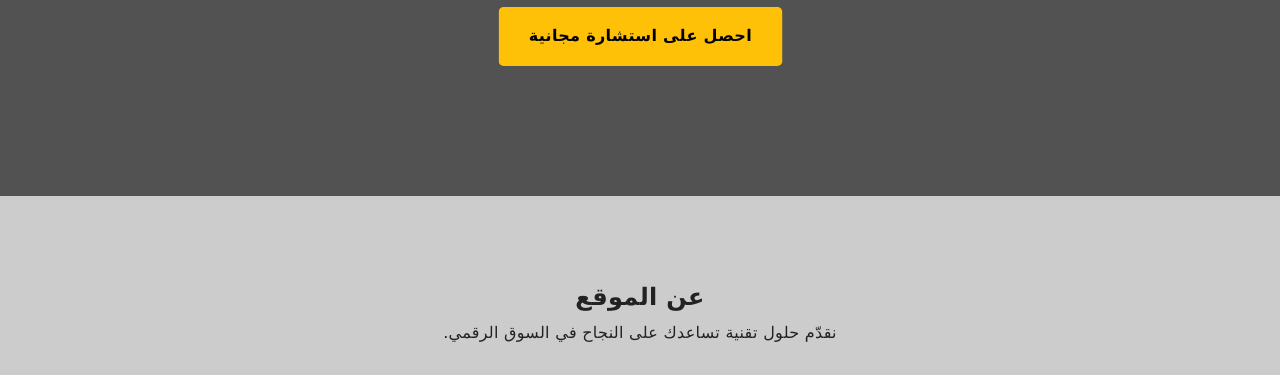
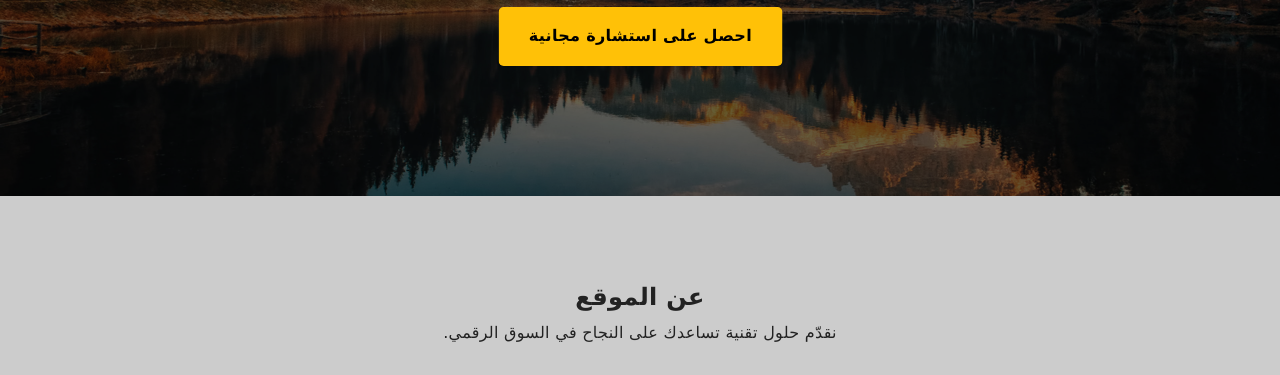
Before and after one commit to mohammedharidy770/landing-page, a plain HTML site: page index.html in a window 1280 px wide. Shown: the part 268-643 px from the top of the page. Drawn offline with Linux system fonts and the light colour scheme.

Commit message:
Add files via upload

```diff
--- a/style.css
+++ b/style.css
@@ -68,7 +68,7 @@ body {
 /* Hero */
 .hero {
   background: linear-gradient(rgba(0,0,0,.6),rgba(0,0,0,.6)),
-  url('./Images/wallpaperflare.com_wallpaper.jpg') center/cover;
+  url('./wallpaperflare.com_wallpaper.jpg') center/cover;
   color: white;
   padding: 120px 20px;
   text-align: center;
```
Also changed, not shown: wallpaperflare.com_wallpaper.jpg (added).
